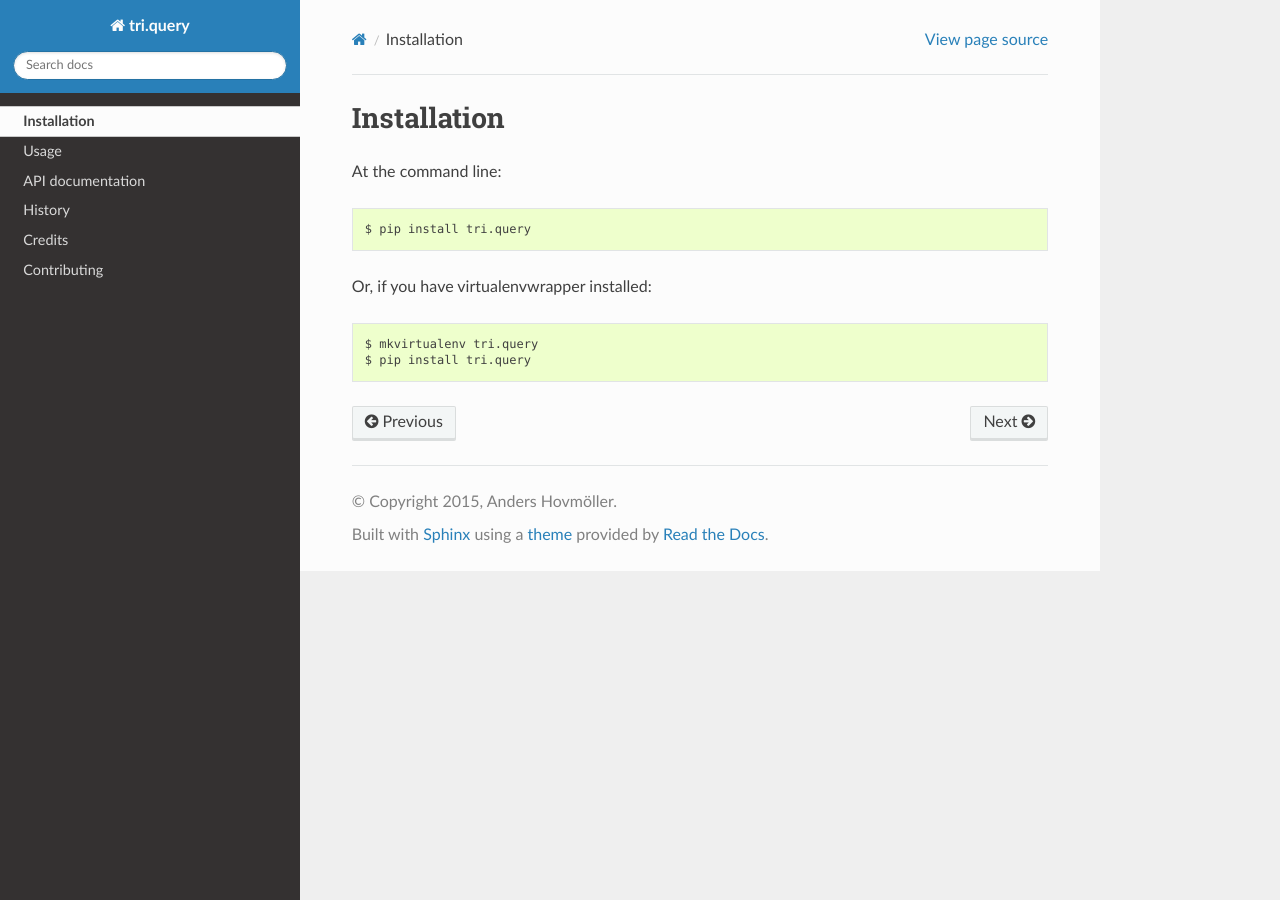
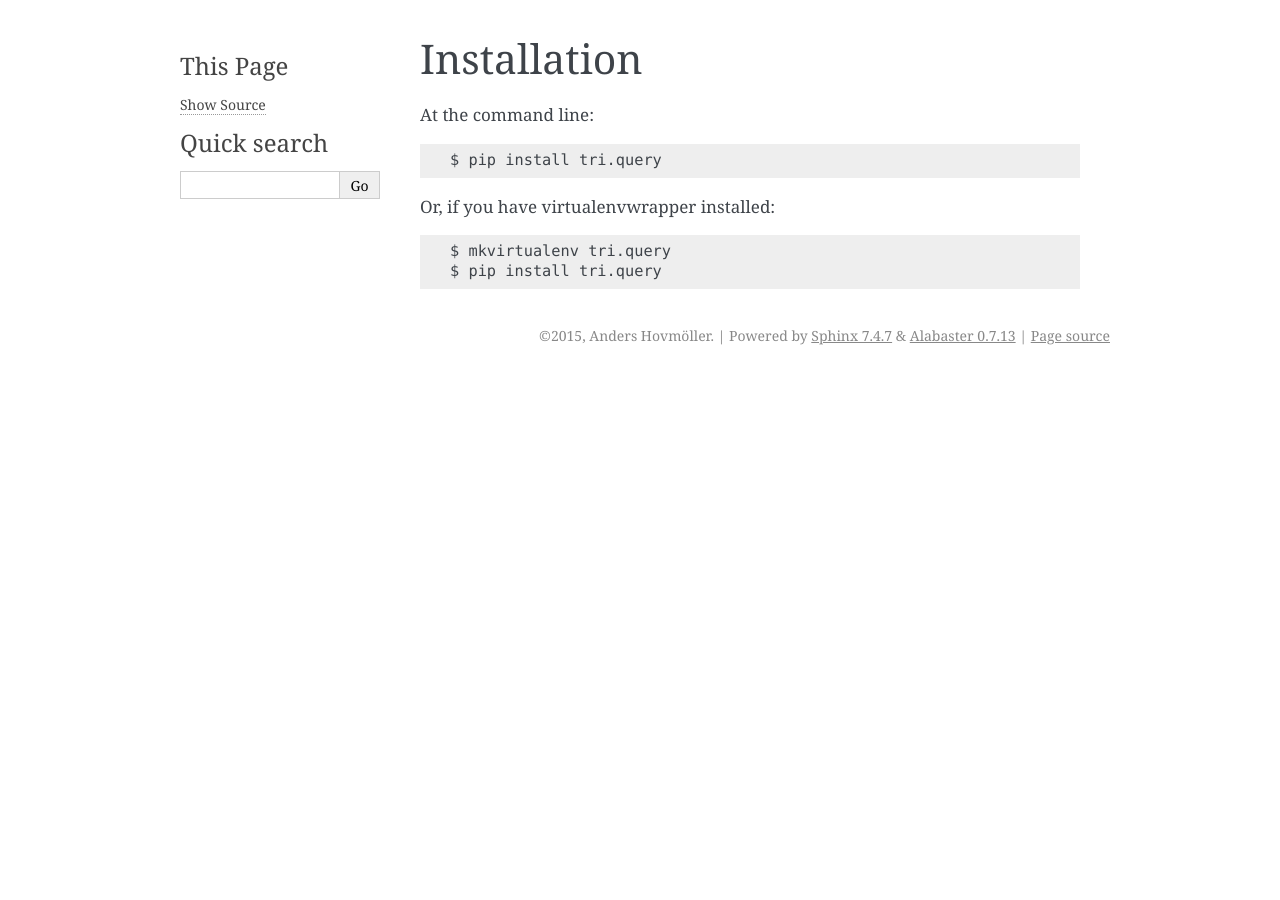
Before and after one commit to iommirocks/iommi, a Sphinx documentation site: the page built from docs/installation.rst, in a window 1280 px wide. Built offline with Sphinx 7.4.7, drawn with Linux system fonts in a browser that asks for light colours; pages that are not in the unit, such as notebooks, are missing from menus; the version number could not be read and is left out.

Commit message:
Nicer documentation

```diff
--- a/docs/conf.py
+++ b/docs/conf.py
@@ -29,6 +29,11 @@ project_root = os.path.dirname(cwd)
 sys.path.insert(0, project_root)
 
 import tri.query
+import tri.form
+
+from tri.declarative import generate_rst_docs
+
+generate_rst_docs('.', [tri.query.Query, tri.query.Variable, tri.form.Form, tri.form.Field], (tri.form.MISSING, tri.query.MISSING))
 
 # -- General configuration -----------------------------------------------------
 
@@ -110,7 +115,7 @@ pygments_style = 'sphinx'
 
 # The theme to use for HTML and HTML Help pages.  See the documentation for
 # a list of builtin themes.
-html_theme = 'sphinx_rtd_theme'
+html_theme = 'alabaster'
 
 # Theme options are theme-specific and customize the look and feel of a theme
 # further.  For a list of options available for each theme, see the
@@ -118,8 +123,8 @@ html_theme = 'sphinx_rtd_theme'
 #html_theme_options = {}
 
 # Add any paths that contain custom themes here, relative to this directory.
-import sphinx_rtd_theme
-html_theme_path = [sphinx_rtd_theme.get_html_theme_path()]
+# import sphinx_rtd_theme
+# html_theme_path = [sphinx_rtd_theme.get_html_theme_path()]
 
 # The name for this set of Sphinx documents.  If None, it defaults to
 # "<project> v<release> documentation".
--- a/docs/index.rst
+++ b/docs/index.rst
@@ -1,8 +1,5 @@
-Welcome to tri.query's documentation!
-======================================
-
 .. include:: ../README.rst
-    :start-line: 3
+    :start-line: 5
 
 Contents:
 =========
--- a/docs/requirements.txt
+++ b/docs/requirements.txt
@@ -1,3 +1,4 @@
 sphinx
-sphinx_rtd_theme
+alabaster
 -r../requirements.txt
+django
--- a/requirements.txt
+++ b/requirements.txt
@@ -1,4 +1,4 @@
-tri.declarative >= 1.0.6
+tri.declarative >= 1.1.0
 tri.named_struct
 tri.struct
 tri.form >= 5.0.12, < 6.0.0
```
Also changed, not shown: docs/api.rst (+7 -2 lines), 1 other file.
